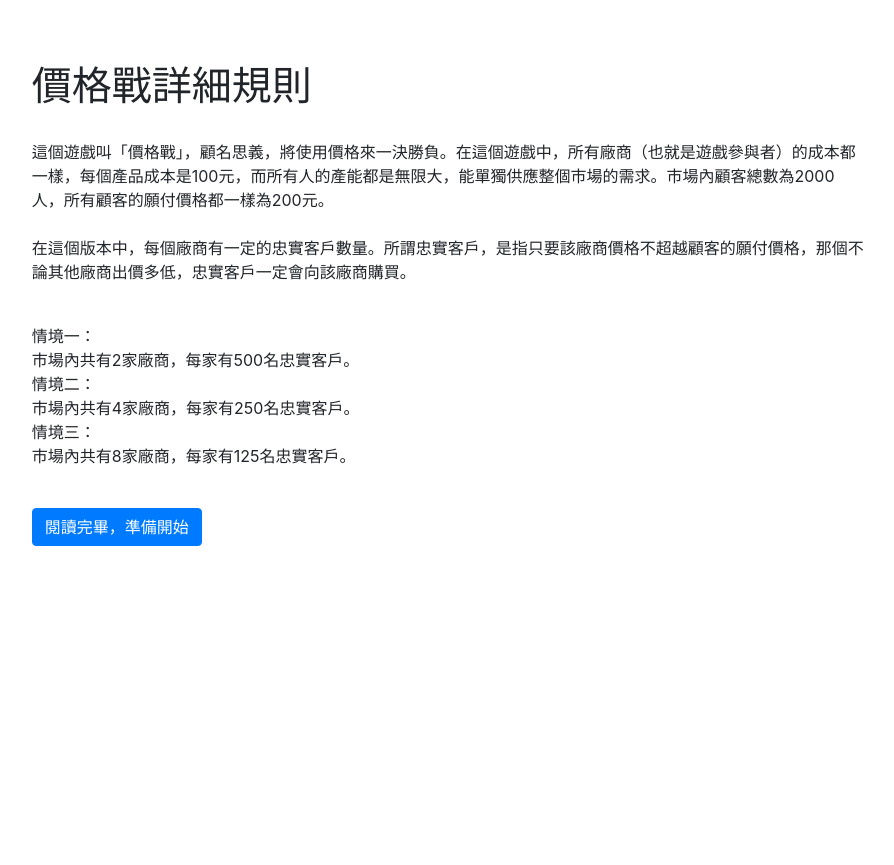
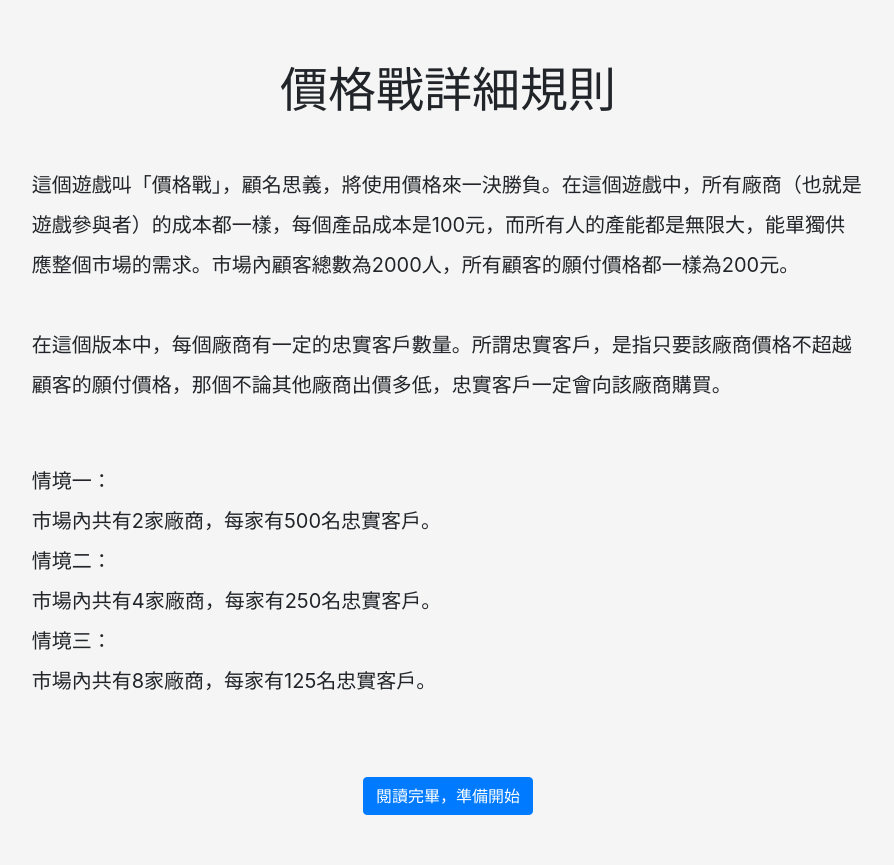
Before and after one commit to ao31746/moocs_game, a Django app: page /Price_War/ in a window 1280 px wide. Shown: the whole page, without its empty margins (192-1086 px from the left). Before the commit the page ends 546 px from the top, so only its background shows below. Run offline with Django 3.2, Linux system fonts and the light colour scheme; some libraries are stand-ins or nearby versions.

Commit message:
Company_merger and Price_War modified!

```diff
--- a/moocs_games/games/templates/Price_War.html
+++ b/moocs_games/games/templates/Price_War.html
@@ -50,12 +50,11 @@
 				</p>
 
 				<br/>
-				<button class='btn btn-primary' id='start'>閱讀完畢，準備開始</button>
+				<div id='start_div'>
+					<button class='btn btn-primary' id='start'>閱讀完畢，準備開始</button>
+				</div>
 
 
-
-			<p></p>
-			<p></p>
 
 			<div class="row">
 				<div id = input1 class="col-8">
@@ -63,18 +62,14 @@
 						情境一：
 					</h2>
 					<p>市場內共有2家廠商，每人有500名忠實客戶。</p>
-					<p></p>
-					<label for="example-text-input" class="col-2 col-form-label">出價:</label>
+					<label for="example-text-input" class="col-8 col-form-label">出價:</label>
 
-			  		<div class="col-3">
+			  		<div class="col-8">
 						<input class="form-control" type="number" placeholder="價格(1~200萬)" id="price1" min="1" max="200">
-			  			<p></p>
 			  			<button class='btn btn-primary' id='confirm1'>確認</button>
-			  			<p></p>
 			  		</div>
 			  		<div style="margin-bottom: 20px;"></div>
 				</div>
-
 
 				<div id = output1 class="col-8">
 					<div id="result1"></div>
@@ -84,19 +79,15 @@
 				</div>
 
 				<div id = input2 class="col-8">
-					<p></p>
 					<h2>
 						情境二：
 					</h2>
 					<p>市場內共有4家廠商，每人有250名忠實客戶。</p>
-					<p></p>
-					<label for="example-text-input" class="col-2 col-form-label">出價:</label>
+					<label for="example-text-input" class="col-8 col-form-label">出價:</label>
 
-			  		<div class="col-3">
+			  		<div class="col-8">
 						<input class="form-control" type="number" placeholder="價格(1~200萬)" id="price2" min="1" max="200">
-			  			<p></p>
 			  			<button class='btn btn-primary' id='confirm2'>確認</button>
-			  			<p></p>
 			  		</div>
 			  		<div style="margin-bottom: 20px;"></div>
 				</div>
@@ -111,22 +102,15 @@
 
 
 				<div id = input3 class="col-8">
-					<p></p>
-					<p></p>
-					<p></p>
-					<p></p>
 					<h2>
 						情境三：
 					</h2>
 					<p>市場內共有8家廠商，每人有125名忠實客戶。</p>
-					<p></p>
-					<label for="example-text-input" class="col-2 col-form-label">出價:</label>
+					<label for="example-text-input" class="col-8 col-form-label">出價:</label>
 
-			  		<div class="col-3">
+			  		<div class="col-8">
 						<input class="form-control" type="number" placeholder="價格(1~200萬)" id="price3" min="1" max="200">
-			  			<p></p>
 			  			<button class='btn btn-primary' id='confirm3'>確認</button>
-			  			<p></p>
 			  		</div>
 			  		<div style="margin-bottom: 20px;"></div>
 				</div>
@@ -450,6 +434,11 @@
 
 	</script>
 	<style>
+		body{
+			background-color: whitesmoke;
+			font-size: 20px;
+			line-height:40px;
+		}
 		#input1,#output1,#input2,#output2,#input3,#output3{
 			display:none;
 		}
@@ -463,5 +452,17 @@
 			width: 75%;
   			margin: 0 auto;
 		}
+		h1{
+			text-align: center;
+			font-size: 48px;
+			width: 100%
+		}
+		#start_div{
+			margin-bottom: 50px;
+			text-align: center;
+		}
+		button{
+			margin-top: 20px
+		}
     </style>
 </html>
```
Also changed, not shown: moocs_games/games/templates/Company_Merger.html (+26 -6 lines).
